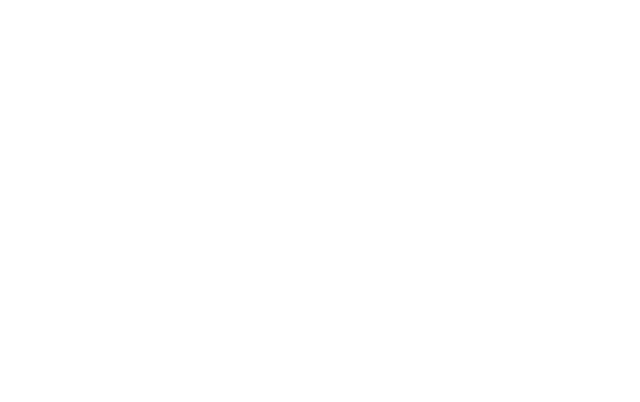
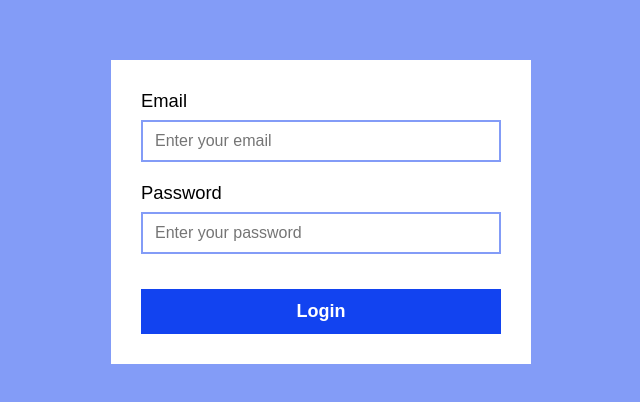
Before and after one commit to mhmdhussein377/Todo-List-React-NestJS, a React (Vite) app in the folder client/: page /login in a window 1280 px wide. Before the commit this address had no page. Shown: the part 188-590 px from the top of the page, without its empty margins (319-959 px from the left). Built offline with nearby package versions, Linux system fonts and the light colour scheme.

Commit message:
finished the login page

```diff
--- a/client/src/App.tsx
+++ b/client/src/App.tsx
@@ -1,11 +1,13 @@
 import { Route, Routes } from "react-router-dom"
 import Register from "./pages/Register/Register"
+import Login from "./pages/Login/Login"
 
 function App() {
 
   return (
     <Routes>
       <Route path="/register" element={<Register />} />
+      <Route path="/login" element={<Login />} />
     </Routes>
   )
 }
--- /dev/null
+++ b/client/src/pages/Login/Login.tsx
@@ -0,0 +1,23 @@
+import SubmitButton from "../../components/Button/SubmitButton"
+import Input from "../../components/Input/Input"
+import "./index.css"
+
+const Login = () => {
+    return (
+        <div className="login-screen">
+            <form>
+                <div className="inputs">
+                    <Input label="Email" type="email" placeholder="Enter your email" name="email"/>
+                    <Input
+                        label="Password"
+                        type="password"
+                        placeholder="Enter your password"
+                        name="password"/>
+                </div>
+                <SubmitButton content="Login"/>
+            </form>
+        </div>
+    )
+}
+
+export default Login
--- /dev/null
+++ b/client/src/pages/Login/index.css
@@ -0,0 +1,22 @@
+.login-screen {
+    display: flex;
+    align-items: center;
+    justify-content: center;
+    height: 100vh;
+    background-color: #1242f085;
+}
+
+.login-screen > form {
+    width: 420px;
+    padding: 30px;
+    display: flex;
+    flex-direction: column;
+    gap: 35px;
+    background-color: white;
+}
+
+.login-screen > form .inputs {
+    display: flex;
+    flex-direction: column;
+    gap: 20px;
+}
```
